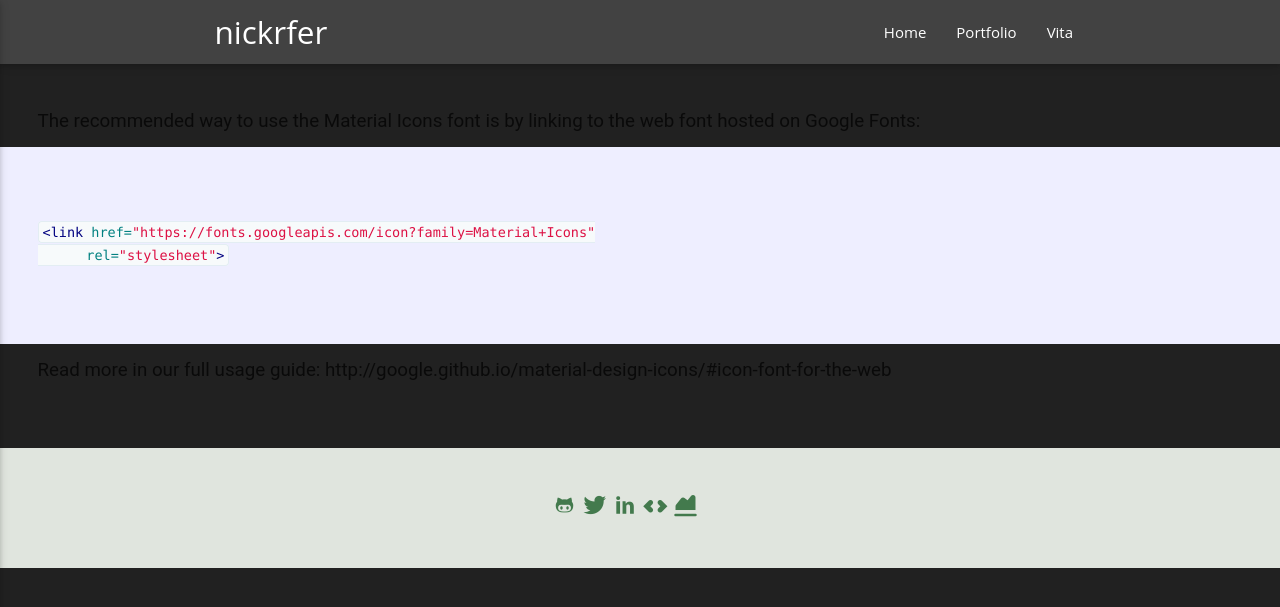
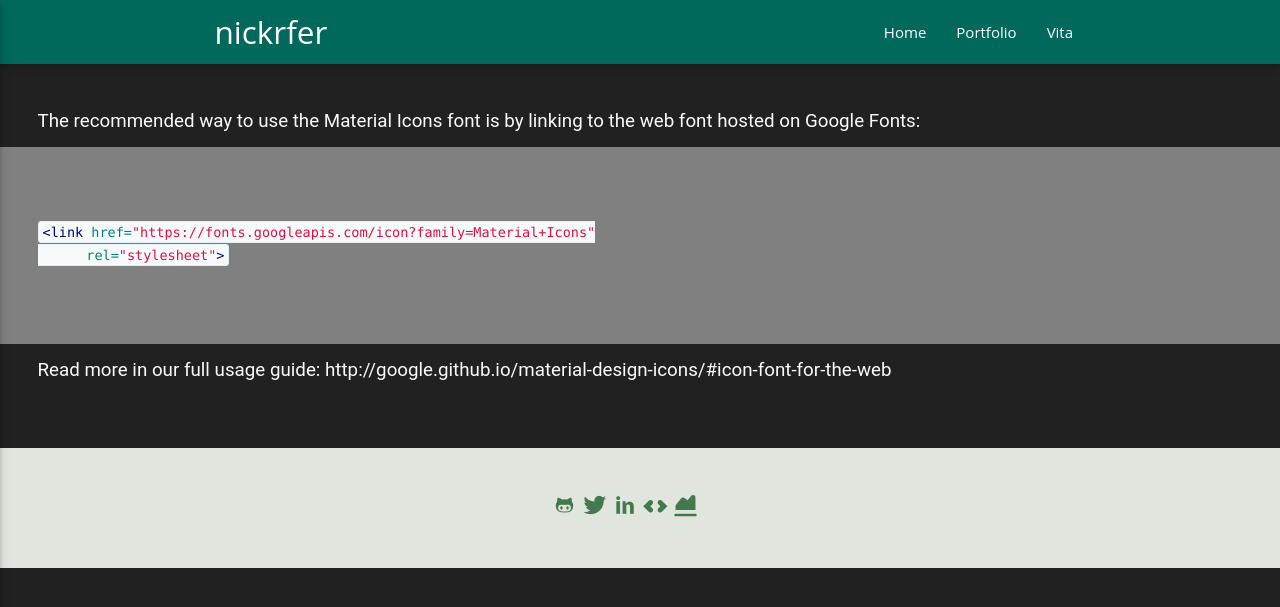
Before and after one commit to nickrfer/nickrfer.github.io, a Jekyll site: the page built from fonts/README.md, in a window 1280 px wide. Shown: the top 607 px of the page. Built offline with Jekyll 4.4.1, drawn with Linux system fonts in a browser that asks for light colours; our own code applies the rules of GitHub Pages for plain Markdown files.

```diff
--- a/_includes/navigation.html
+++ b/_includes/navigation.html
@@ -1,5 +1,5 @@
 <header class="navbar-fixed" id="header">
-  <nav class="grey darken-3 {% if site.fixedNav == 'true' %}is-fixed{% endif %}" role="navigation">
+  <nav class="teal darken-3 {% if site.fixedNav == 'true' %}is-fixed{% endif %}" role="navigation">
       <div class="nav-wrapper container left-align">
           <a itemprop="url" id="logo-container" href="http://nickrfer.com" class="brand-logo">
               nickrfer
--- a/_sass/components/_article.scss
+++ b/_sass/components/_article.scss
@@ -19,7 +19,7 @@
 
   > * {
     margin-bottom: 0.8rem;
-    color: rgba($c__black, .7);
+    color: $c__light-grey;
   }
 
   a:not(.c-btn) {
--- a/css/main.scss
+++ b/css/main.scss
@@ -125,3 +125,6 @@
     border-radius: 4px;
     -webkit-font-smoothing: antialiased;
 }
+.highlight {
+  background-color: grey !important;
+}
```
